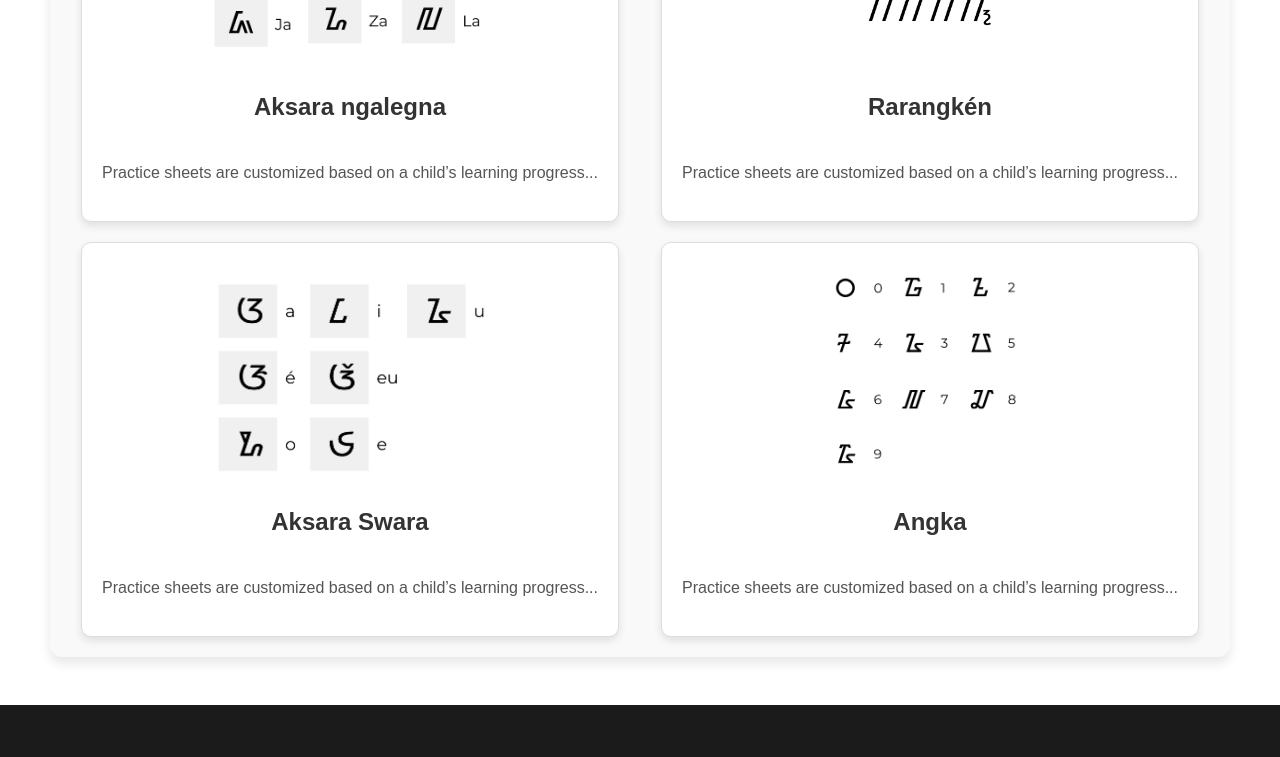
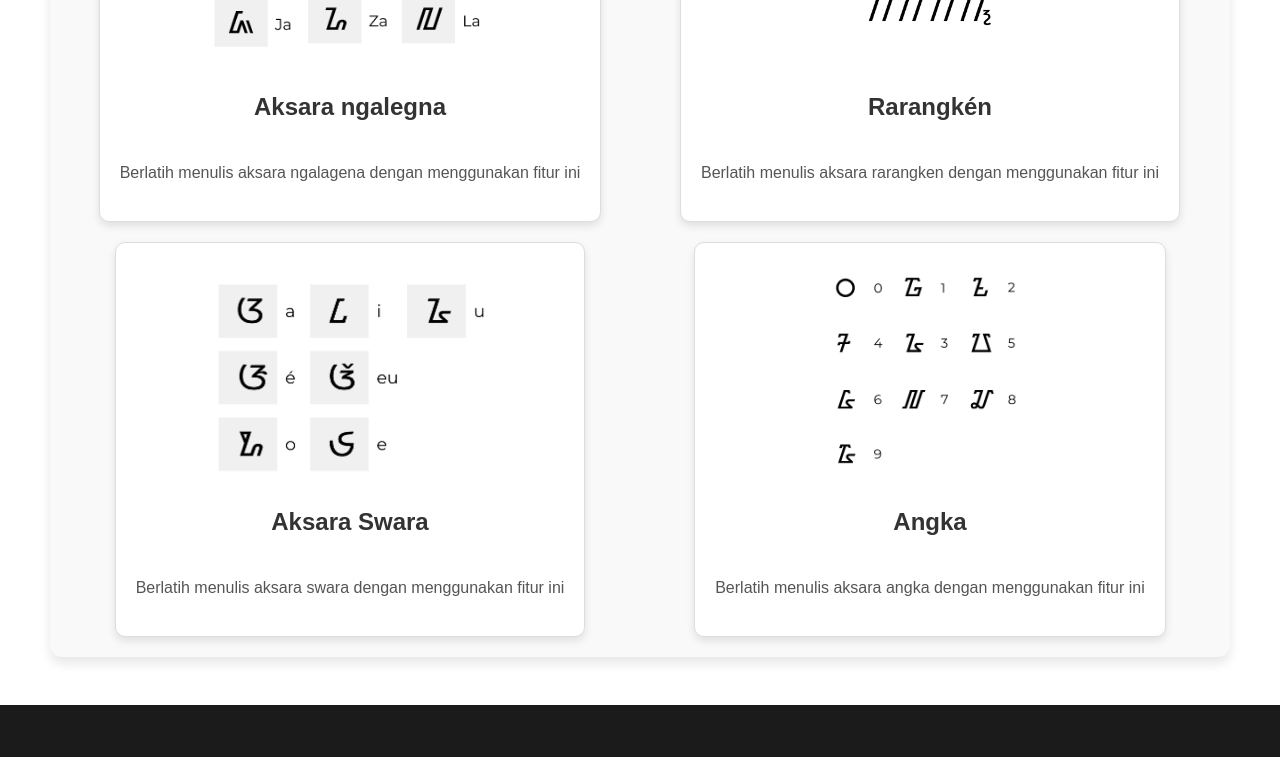
Before and after one commit to athallaarl66/DiajarAksara, a Next.js app: page /menulis-aksara in a window 1280 px wide. Shown: the part 595-1352 px from the top of the page. Built offline with nearby package versions, Linux system fonts and the light colour scheme.

Commit message:
commit-menulis aksara

```diff
--- a/pages/menulis-aksara.tsx
+++ b/pages/menulis-aksara.tsx
@@ -64,40 +64,28 @@ const MembacaAksaraPage = () => {
             <div className={styles.icon1}></div>
           </Link>
           <h3>Aksara ngalegna</h3>
-          <p>
-            Practice sheets are customized based on a child’s learning
-            progress...
-          </p>
+          <p>Berlatih menulis aksara ngalagena dengan menggunakan fitur ini</p>
         </div>
         <div className={styles.infoItem}>
           <Link href="/latihan-rarangken">
             <div className={styles.icon2}></div>
           </Link>
           <h3>Rarangkén</h3>
-          <p>
-            Practice sheets are customized based on a child’s learning
-            progress...
-          </p>
+          <p>Berlatih menulis aksara rarangken dengan menggunakan fitur ini</p>
         </div>
         <div className={styles.infoItem}>
           <Link href="/menulis-aksaraSwara">
             <div className={styles.icon3}></div>
           </Link>
           <h3>Aksara Swara</h3>
-          <p>
-            Practice sheets are customized based on a child’s learning
-            progress...
-          </p>
+          <p>Berlatih menulis aksara swara dengan menggunakan fitur ini</p>
         </div>
         <div className={styles.infoItem}>
           <Link href="/menulis-aksaraangka">
             <div className={styles.icon4}></div>
           </Link>
           <h3>Angka</h3>
-          <p>
-            Practice sheets are customized based on a child’s learning
-            progress...
-          </p>
+          <p>Berlatih menulis aksara angka dengan menggunakan fitur ini</p>
         </div>
       </section>
 
```
